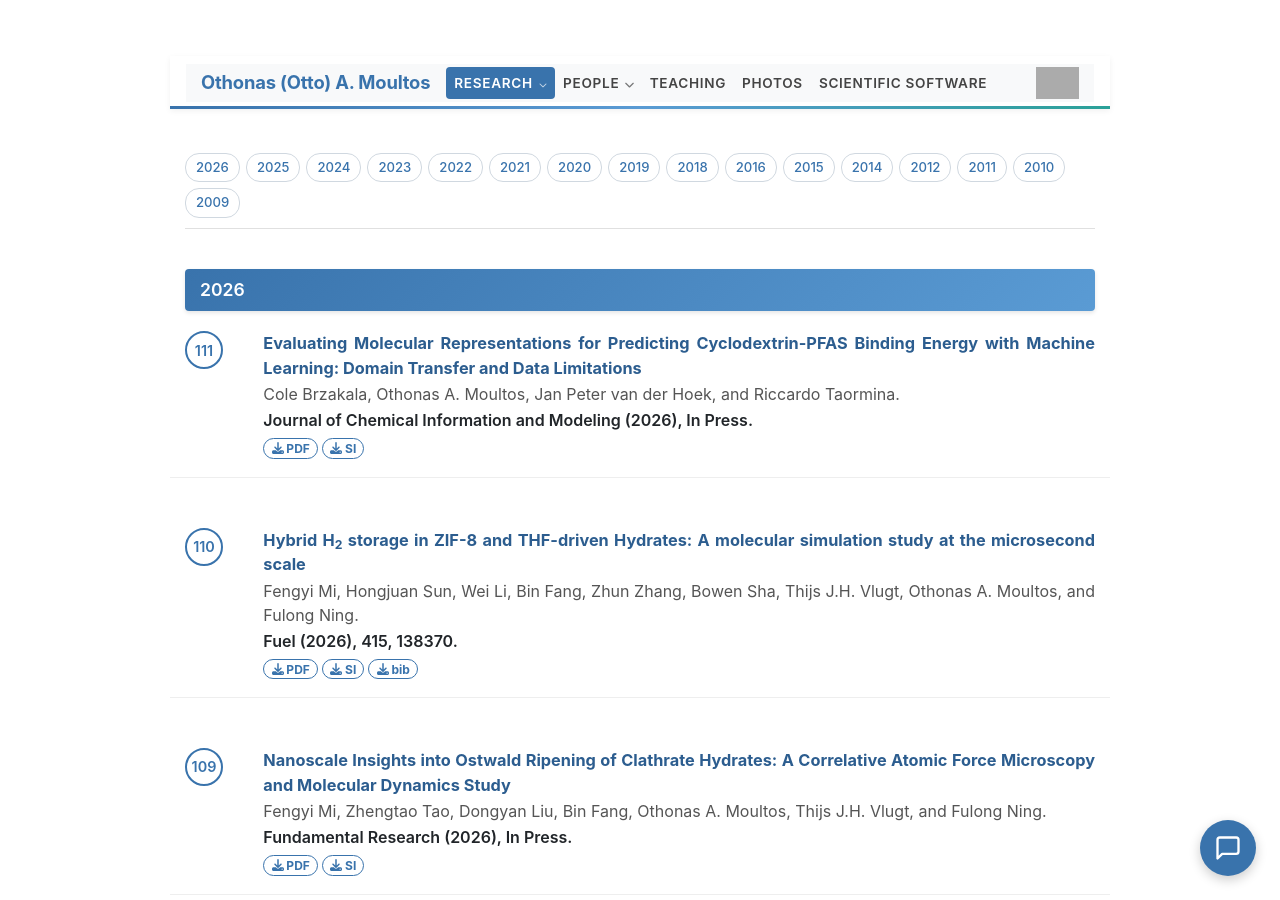
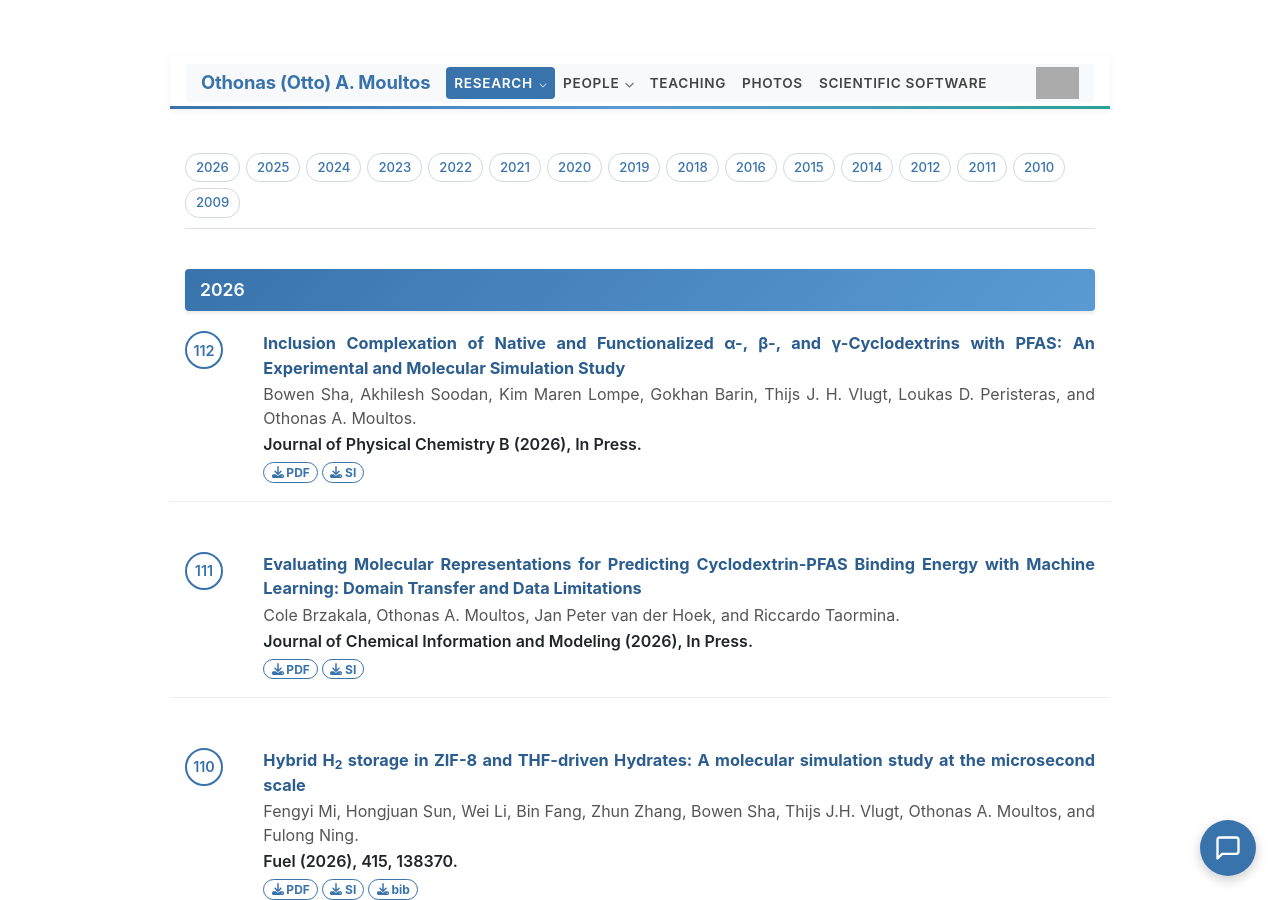
Before and after one commit to omoultosEthTuDelft/web, a Jekyll site: the page built from publications/index.md, in a window 1280 px wide and 900 px high. Built offline with Jekyll 4.4.1, drawn with Linux system fonts in a browser that asks for light colours.

Commit message:
Add publication 112 (JPC B, cyclodextrin-PFAS inclusion complexation)
Co-Authored-By: Claude Fable 5 <noreply@anthropic.com>

```diff
--- a/publications/index.md
+++ b/publications/index.md
@@ -3,6 +3,13 @@ layout: default
 title: "Publications"
 
 publications:
+  - { number: "112.",
+    title: "Inclusion Complexation of Native and Functionalized α-, β-, and γ-Cyclodextrins with PFAS: An Experimental and Molecular Simulation Study",
+    authors: "Bowen Sha, Akhilesh Soodan, Kim Maren Lompe, Gokhan Barin, Thijs J. H. Vlugt, Loukas D. Peristeras, and Othonas A. Moultos",
+    venue: "Journal of Physical Chemistry B (2026), In Press",
+    pdf: "assets/temp/112_temp.pdf",
+    SI: "assets/temp/112_SI_temp.pdf"
+    }
   - { number: "111.",
     title: "Evaluating Molecular Representations for Predicting Cyclodextrin-PFAS Binding Energy with Machine Learning: Domain Transfer and Data Limitations",
     authors: "Cole Brzakala, Othonas A. Moultos, Jan Peter van der Hoek, and Riccardo Taormina",
```
Also changed, not shown: improvement-web-plan.md (+1 -1 lines), 2 other files.
